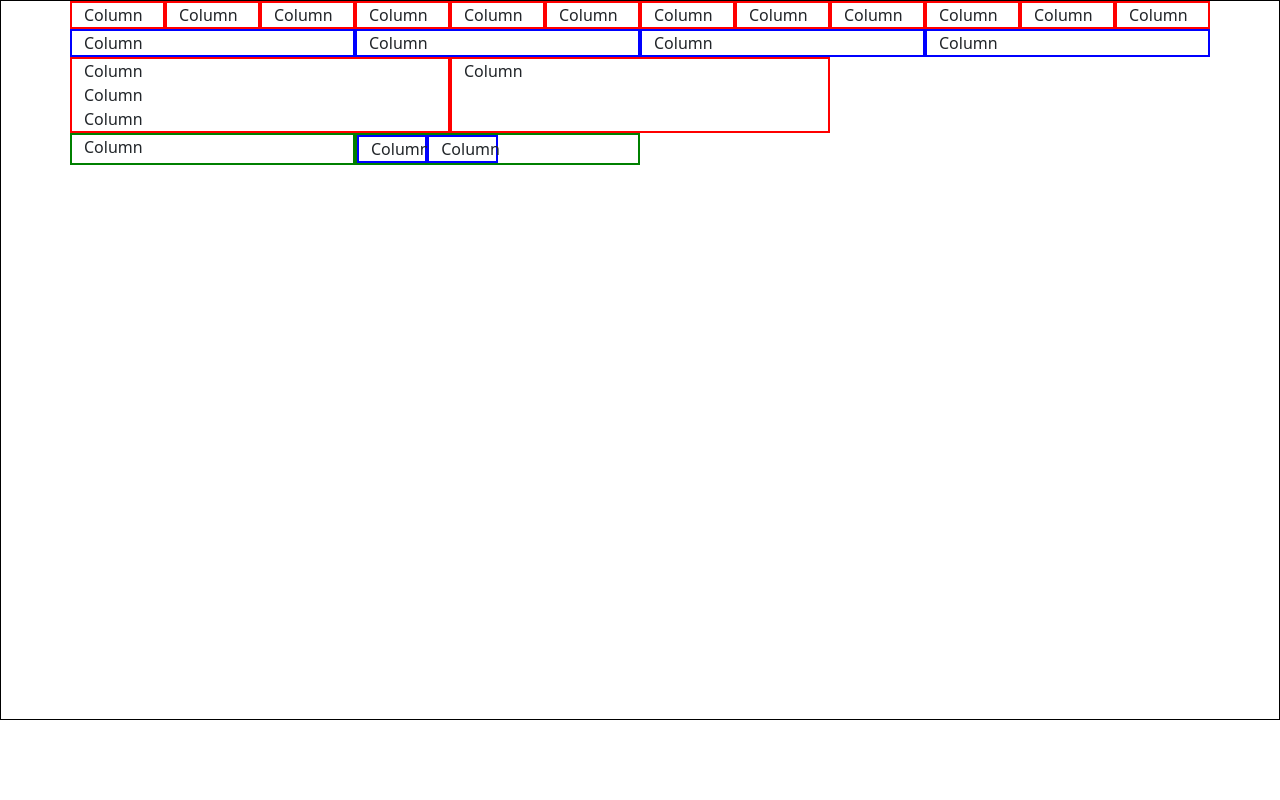
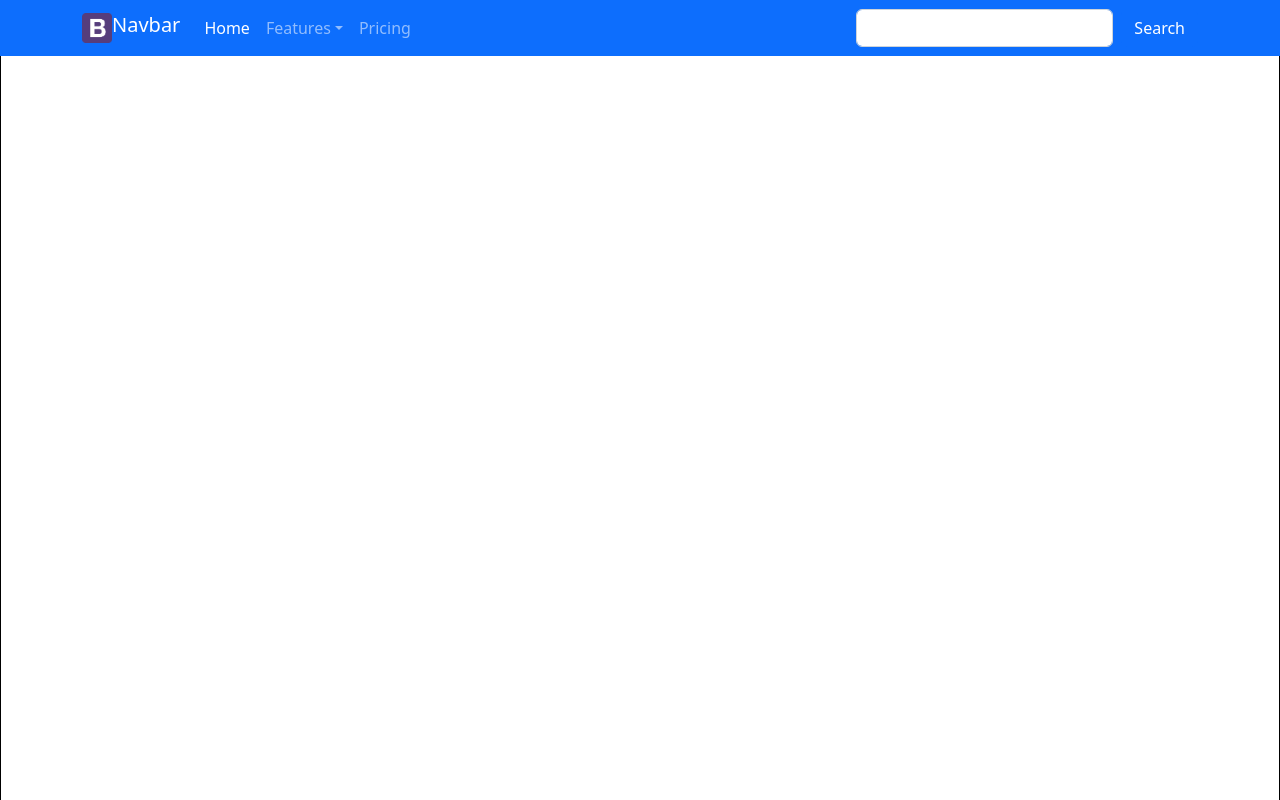
Before and after one commit to haroldsr01/ci-onweb-react-bootstrap, a React (Create React App) app: page / in a window 1280 px wide. Shown: the top 800 px of the page. Built offline with nearby package versions, Linux system fonts and the light colour scheme.

Commit message:
trial add testNav

```diff
--- a/src/App.jsx
+++ b/src/App.jsx
@@ -1,90 +1,12 @@
-import logo from './logo.svg';
 import './App.css';
-import { Button } from 'react-bootstrap';
-import { Test } from './Test';
 import React from 'react'
+import { TestNav } from './TestNav';
 
 function App() {
   return (
-  <React.Fragment>
-    <div className="container">
-      <div className="row">
-        <div className="col" style={{border: "2px solid red"}}>
-          Column
-        </div>
-        <div className="col" style={{border: "2px solid red"}}>
-          Column
-        </div>
-        <div className="col" style={{border: "2px solid red"}}>
-          Column
-        </div>
-        <div className="col" style={{border: "2px solid red"}}>
-          Column
-        </div>
-        <div className="col" style={{border: "2px solid red"}}>
-          Column
-        </div>
-        <div className="col" style={{border: "2px solid red"}}>
-          Column
-        </div>
-        <div className="col" style={{border: "2px solid red"}}>
-          Column
-        </div>
-        <div className="col" style={{border: "2px solid red"}}>
-          Column
-        </div>
-        <div className="col" style={{border: "2px solid red"}}>
-          Column
-        </div>
-        <div className="col" style={{border: "2px solid red"}}>
-          Column
-        </div>
-        <div className="col" style={{border: "2px solid red"}}>
-          Column
-        </div>
-        <div className="col" style={{border: "2px solid red"}}>
-          Column
-        </div>
-      </div>
-      <div className="row row-cols-sm-2 row-cols-md-4">
-        <div className="col" style={{border: "2px solid blue"}}>
-          Column
-        </div>
-        <div className="col" style={{border: "2px solid blue"}}>
-          Column
-        </div>
-        <div className="col" style={{border: "2px solid blue"}}>
-          Column
-        </div>
-        <div className="col" style={{border: "2px solid blue"}}>
-          Column
-        </div>
-      </div>
-      <div className="row ">
-        <div className="col col-sm-6 col-md-4" style={{border: "2px solid red"}}>
-          Column<br/>Column<br/>Column
-        </div>
-        <div className="col col-sm-6 col-md-4" style={{border: "2px solid red"}}>
-          Column
-        </div>
-      </div>
-      <div className="row row-cols-sm-2 row-cols-md-4">
-        <div className="col" style={{border: "2px solid green"}}>
-          Column
-        </div>
-        <div className="col" style={{border: "2px solid green"}}>
-          <div className="row row-cols-sm-2 row-cols-md-4">
-            <div className="col" style={{border: "2px solid blue"}}>
-              Column
-            </div>
-            <div className="col" style={{border: "2px solid blue"}}>
-              Column
-            </div>
-          </div>
-        </div>
-      </div>
-    </div>
-  </React.Fragment>
+    <React.Fragment>
+      <TestNav />
+    </React.Fragment>
   );
 }
 
--- /dev/null
+++ b/src/NavBarCI.jsx
@@ -0,0 +1 @@
+import React from 'react'
--- /dev/null
+++ b/src/TestNav.jsx
@@ -0,0 +1,48 @@
+import React from 'react'
+import BootstrapLogo from './bootstrap-logo.png'
+
+export const TestNav = () => {
+    return (
+        <React.Fragment>
+            <nav className="navbar fixed-top navbar-expand-sm navbar-dark bg-primary">
+                <div className="container">
+                    <a href="/" className="navbar-brand mb-0 h1">
+                        <img src={BootstrapLogo} alt="BootstrapLogo" width="30" height="30" className="d-inline-block align-top" />Navbar
+                    </a>
+                    <button type="button" data-bs-toggle="collapse" data-bs-target="#navbarNav" className="navbar-toggler" aria-controls="navbarNav" aria-expanded="false" aria-label="Toggle navigation">
+                        <span className="navbar-toggler-icon"></span>
+                    </button>
+                    <div className="collapse navbar-collapse" id="navbarNav">
+                        <ul className="navbar-nav">
+                        <li className="nav-item active">
+                            <a href="/" className="nav-link active">Home</a>
+                        </li>
+                        <li className="nav-item dropdown">
+                            <a href="/" className="nav-link dropdown-toggle" id="navbarDropdown" role="button" data-bs-toggle="dropdown" aria-expanded="false">Features
+                            </a>
+                            <ul className="dropdown-menu" aria-labelledby='navbarDropdown' style={{ margin: 0 }}>
+                            <li>
+                                <a href="/" className="dropdown-item">Feature1</a>
+                            </li>
+                            <li>
+                                <a href="/" className="dropdown-item">Feature2</a>
+                            </li>
+                            <li>
+                                <a href="/" className="dropdown-item">Feature3</a>
+                            </li>
+                            </ul>
+                        </li>
+                        <li className="nav-item active">
+                            <a href="/" className="nav-link">Pricing</a>
+                        </li>
+                        </ul>
+                    </div>
+                    <form action="" className="d-flex">
+                        <input type="text" className="form-control me-2" />
+                        <button type="submit" className="btn btn-primary">Search</button>
+                    </form>
+                </div>
+            </nav>
+        </React.Fragment>
+    )
+}
--- a/src/index.css
+++ b/src/index.css
@@ -6,7 +6,7 @@ body {
   -webkit-font-smoothing: antialiased;
   -moz-osx-font-smoothing: grayscale;
   border: 1px solid black;
-  height: 90vh;
+  height: 2000px;
 }
 
 code {
@@ -17,3 +17,7 @@ code {
 /* .col {
   border: 2px solid red;
 } */
+
+/* .navbar {
+  background-color: red;
+} */
--- a/src/index.js
+++ b/src/index.js
@@ -4,6 +4,7 @@ import './index.css';
 import App from './App';
 import reportWebVitals from './reportWebVitals';
 import "bootstrap/dist/css/bootstrap.min.css";
+import "bootstrap/dist/js/bootstrap.min.js";
 
 const root = ReactDOM.createRoot(document.getElementById('root'));
 root.render(
```
Also changed, not shown: src/bootstrap-logo.png (added).
